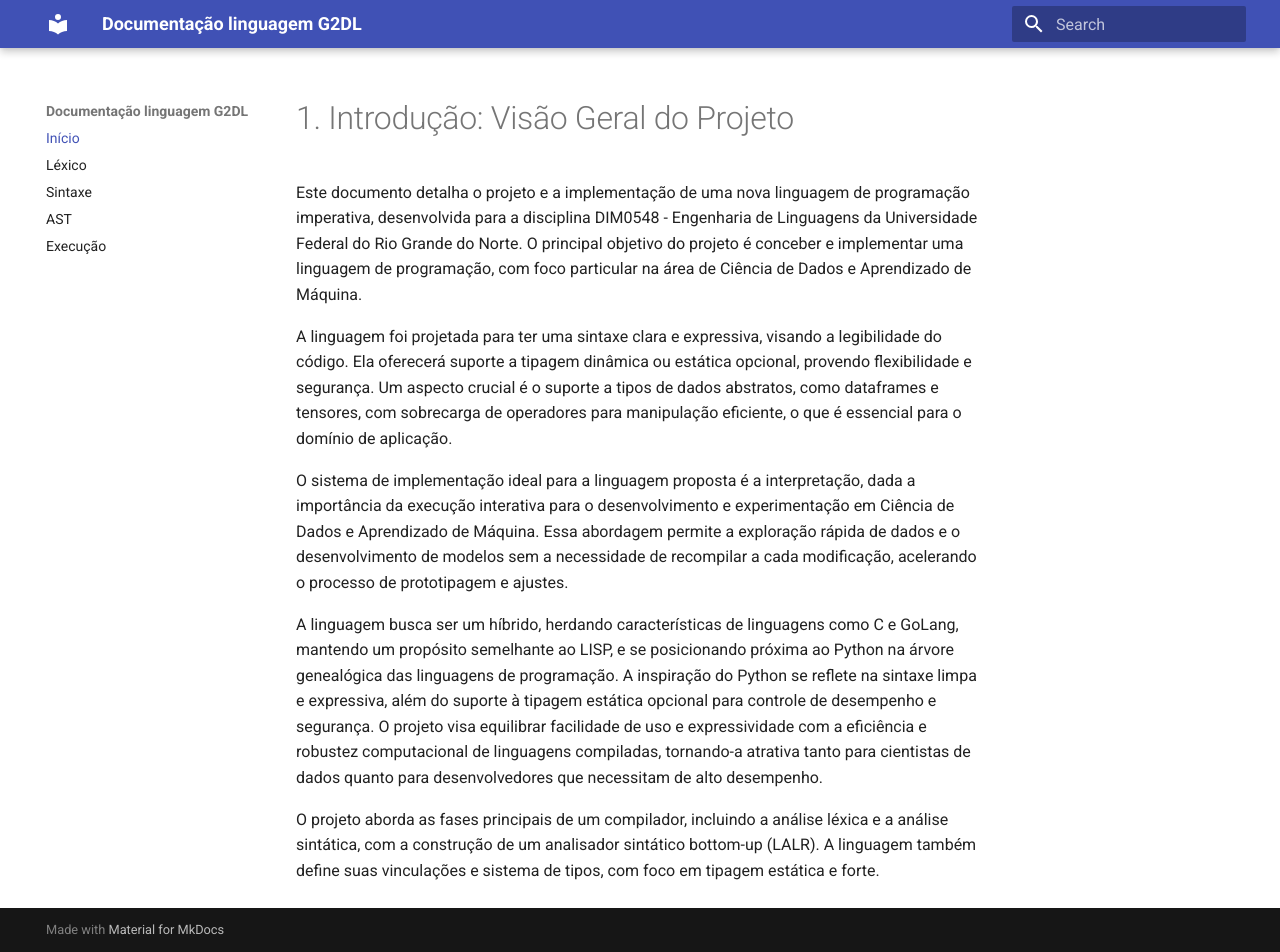
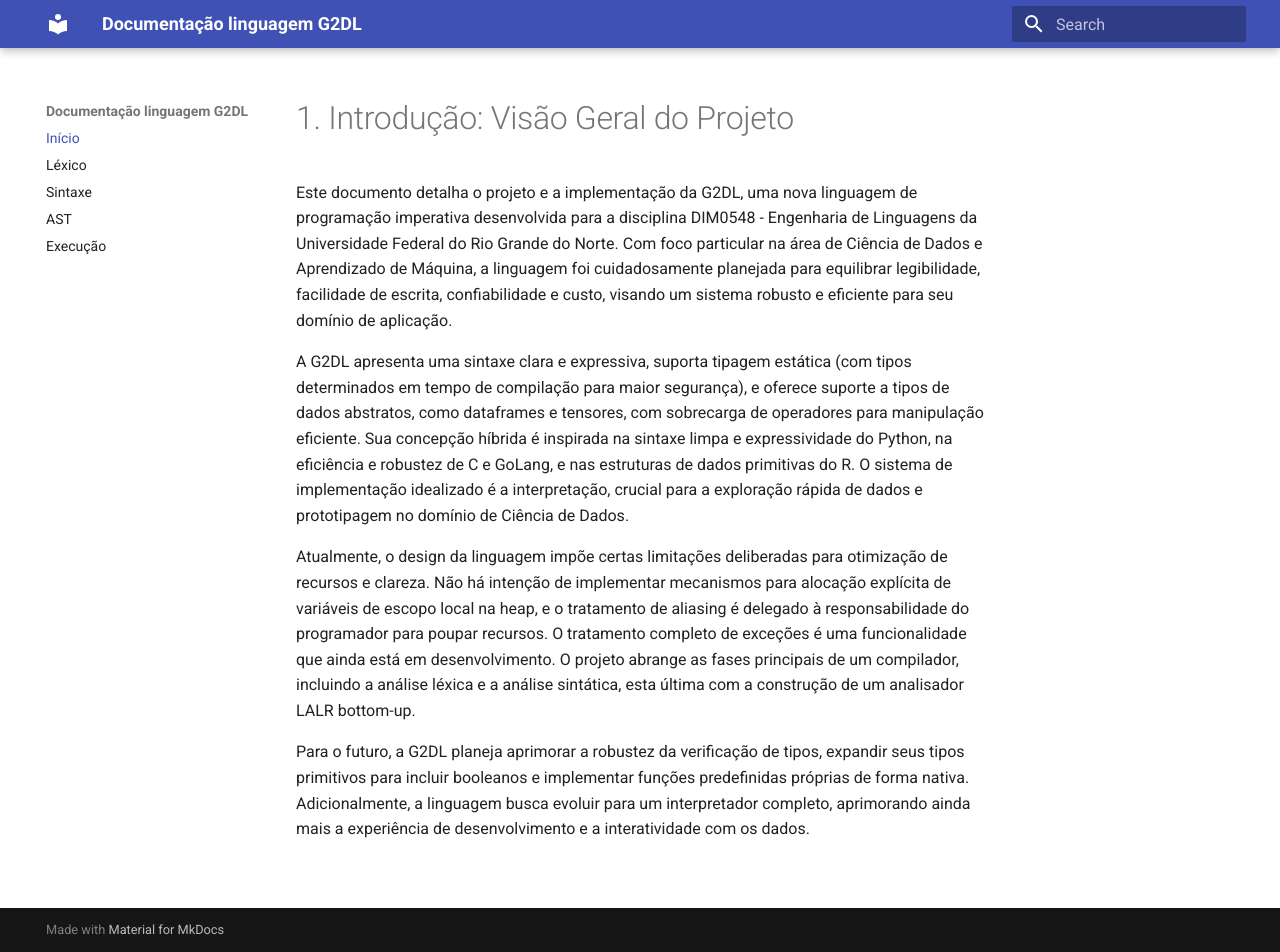
Before and after one commit to Gsdvl/DocumentacaoLinguagem, an MkDocs documentation site: the page built from docs/index.md, in a window 1280 px wide and 952 px high. Built offline with MkDocs 1.6.1 and Material for MkDocs 9.7.7, drawn with Linux system fonts in a browser that asks for light colours.

Commit message:
Update index.md

```diff
--- a/docs/index.md
+++ b/docs/index.md
@@ -1,11 +1,9 @@
 # 1. Introdução: Visão Geral do Projeto
 
-Este documento detalha o projeto e a implementação de uma nova linguagem de programação imperativa, desenvolvida para a disciplina DIM0548 - Engenharia de Linguagens da Universidade Federal do Rio Grande do Norte. O principal objetivo do projeto é conceber e implementar uma linguagem de programação, com foco particular na área de Ciência de Dados e Aprendizado de Máquina.
+Este documento detalha o projeto e a implementação da G2DL, uma nova linguagem de programação imperativa desenvolvida para a disciplina DIM0548 - Engenharia de Linguagens da Universidade Federal do Rio Grande do Norte. Com foco particular na área de Ciência de Dados e Aprendizado de Máquina, a linguagem foi cuidadosamente planejada para equilibrar legibilidade, facilidade de escrita, confiabilidade e custo, visando um sistema robusto e eficiente para seu domínio de aplicação.
 
-A linguagem foi projetada para ter uma sintaxe clara e expressiva, visando a legibilidade do código. Ela oferecerá suporte a tipagem dinâmica ou estática opcional, provendo flexibilidade e segurança. Um aspecto crucial é o suporte a tipos de dados abstratos, como dataframes e tensores, com sobrecarga de operadores para manipulação eficiente, o que é essencial para o domínio de aplicação.
+A G2DL apresenta uma sintaxe clara e expressiva, suporta tipagem estática (com tipos determinados em tempo de compilação para maior segurança), e oferece suporte a tipos de dados abstratos, como dataframes e tensores, com sobrecarga de operadores para manipulação eficiente. Sua concepção híbrida é inspirada na sintaxe limpa e expressividade do Python, na eficiência e robustez de C e GoLang, e nas estruturas de dados primitivas do R. O sistema de implementação idealizado é a interpretação, crucial para a exploração rápida de dados e prototipagem no domínio de Ciência de Dados.
 
-O sistema de implementação ideal para a linguagem proposta é a interpretação, dada a importância da execução interativa para o desenvolvimento e experimentação em Ciência de Dados e Aprendizado de Máquina. Essa abordagem permite a exploração rápida de dados e o desenvolvimento de modelos sem a necessidade de recompilar a cada modificação, acelerando o processo de prototipagem e ajustes.
+Atualmente, o design da linguagem impõe certas limitações deliberadas para otimização de recursos e clareza. Não há intenção de implementar mecanismos para alocação explícita de variáveis de escopo local na heap, e o tratamento de aliasing é delegado à responsabilidade do programador para poupar recursos. O tratamento completo de exceções é uma funcionalidade que ainda está em desenvolvimento. O projeto abrange as fases principais de um compilador, incluindo a análise léxica e a análise sintática, esta última com a construção de um analisador LALR bottom-up.
 
-A linguagem busca ser um híbrido, herdando características de linguagens como C e GoLang, mantendo um propósito semelhante ao LISP, e se posicionando próxima ao Python na árvore genealógica das linguagens de programação. A inspiração do Python se reflete na sintaxe limpa e expressiva, além do suporte à tipagem estática opcional para controle de desempenho e segurança. O projeto visa equilibrar facilidade de uso e expressividade com a eficiência e robustez computacional de linguagens compiladas, tornando-a atrativa tanto para cientistas de dados quanto para desenvolvedores que necessitam de alto desempenho.
-
-O projeto aborda as fases principais de um compilador, incluindo a análise léxica e a análise sintática, com a construção de um analisador sintático bottom-up (LALR). A linguagem também define suas vinculações e sistema de tipos, com foco em tipagem estática e forte.
+Para o futuro, a G2DL planeja aprimorar a robustez da verificação de tipos, expandir seus tipos primitivos para incluir booleanos e implementar funções predefinidas próprias de forma nativa. Adicionalmente, a linguagem busca evoluir para um interpretador completo, aprimorando ainda mais a experiência de desenvolvimento e a interatividade com os dados.
```
